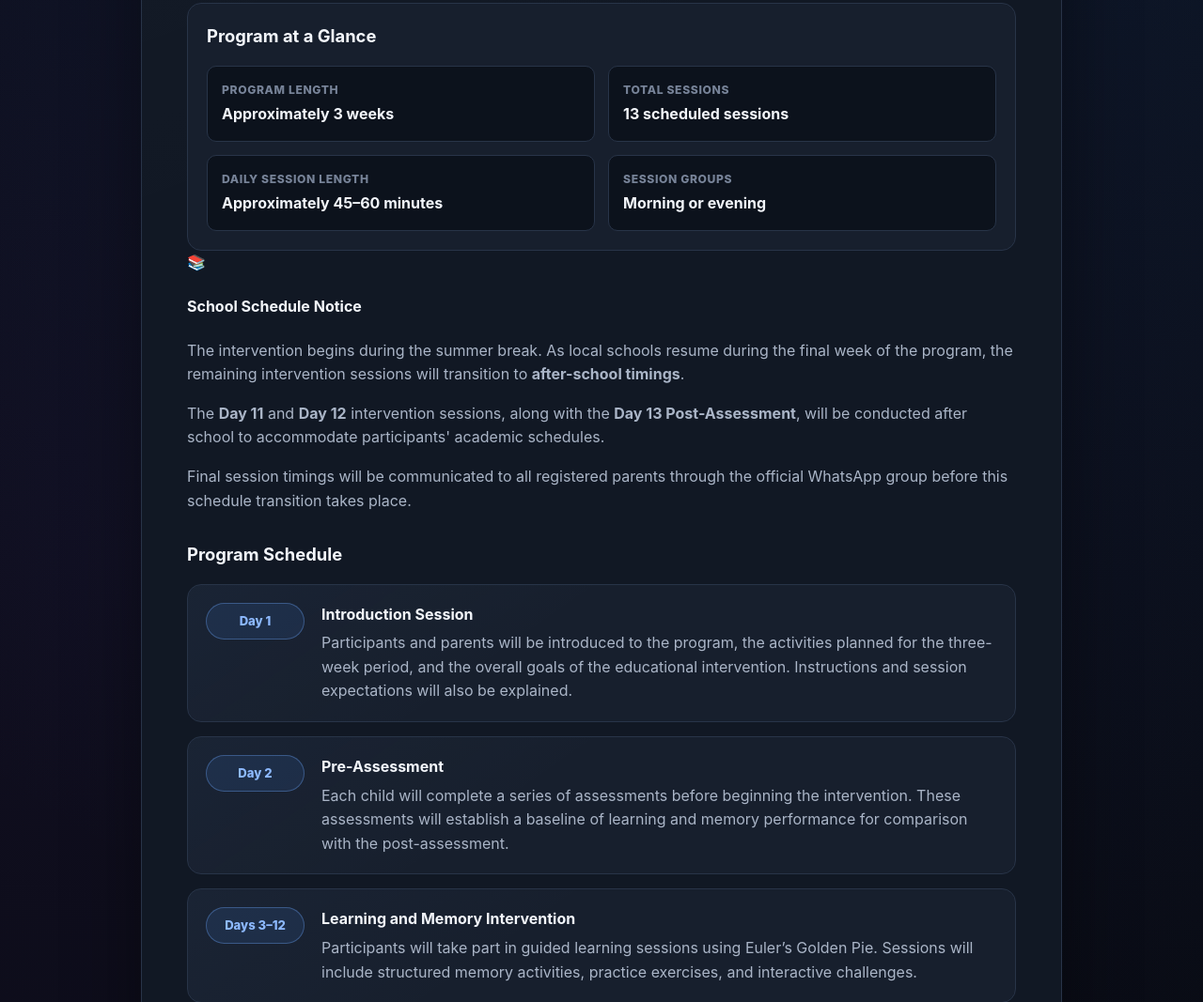
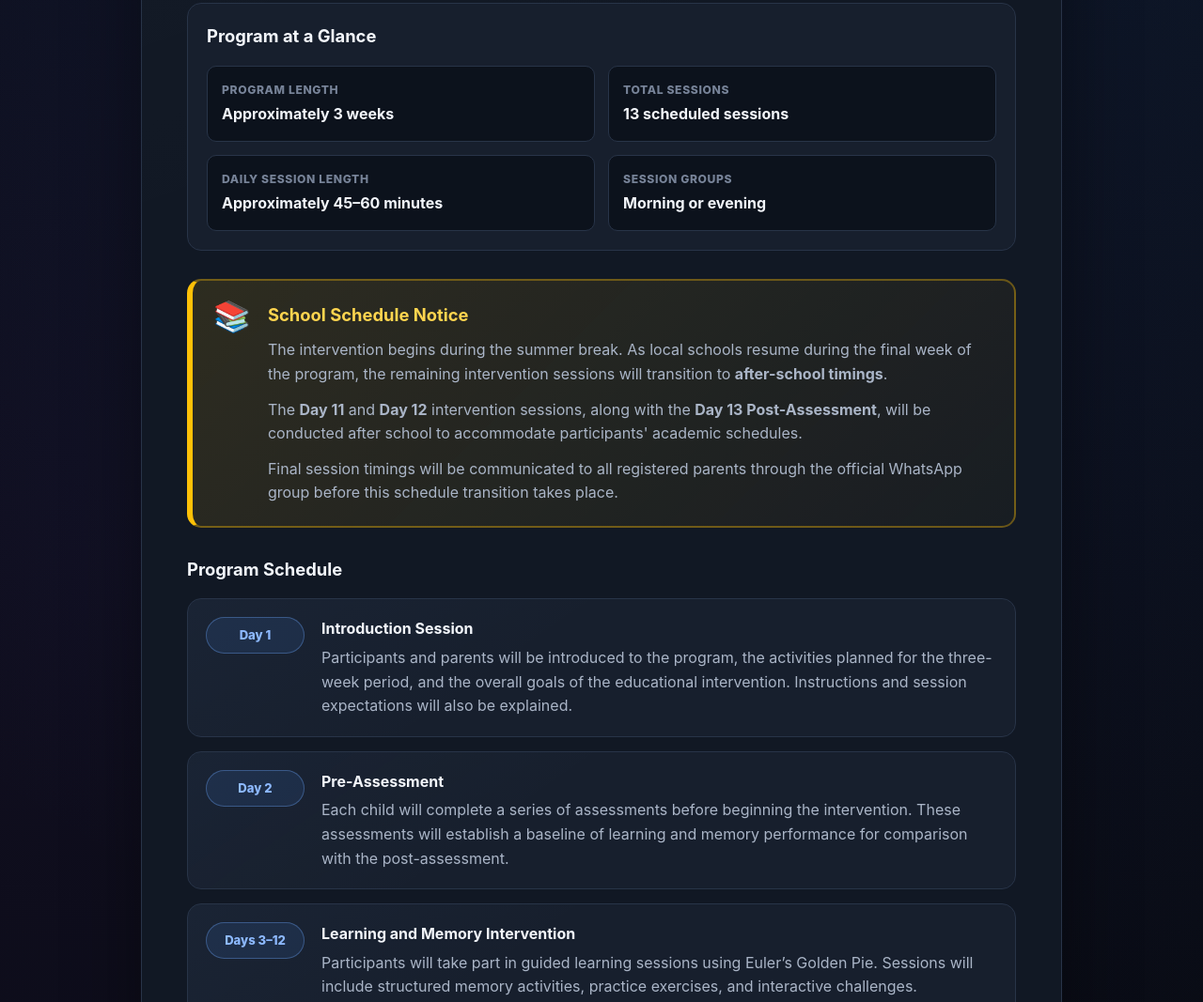
Before and after one commit to Eulers-Golden-Pie/EGP-Research-Registration001, a plain HTML site: page index.html in a window 1280 px wide. Shown: the part 826-1893 px from the top of the page at 94% size. Drawn offline with Linux system fonts and the light colour scheme.

Commit message:
Update styles.css

```diff
--- a/styles.css
+++ b/styles.css
@@ -904,3 +904,56 @@ textarea.invalid {
     justify-self: start;
   }
 }
+.school-notice {
+  margin: 30px 0;
+
+  display: flex;
+  align-items: flex-start;
+  gap: 18px;
+
+  padding: 22px;
+
+  border: 2px solid rgba(255, 193, 7, 0.35);
+  border-left: 6px solid #ffc107;
+
+  border-radius: var(--radius-medium);
+
+  background:
+    linear-gradient(
+      135deg,
+      rgba(255, 193, 7, 0.12),
+      rgba(255, 193, 7, 0.03)
+    );
+}
+
+.school-notice-icon {
+  font-size: 2rem;
+  line-height: 1;
+}
+
+.school-notice-content h4 {
+  margin: 0 0 10px;
+
+  color: #ffd54f;
+  font-size: 1.15rem;
+}
+
+.school-notice-content p {
+  margin: 0 0 12px;
+
+  color: var(--text-muted);
+}
+
+.school-notice-content p:last-child {
+  margin-bottom: 0;
+}
+
+@media (max-width: 640px) {
+  .school-notice {
+    flex-direction: column;
+  }
+
+  .school-notice-icon {
+    font-size: 1.8rem;
+  }
+}
```
